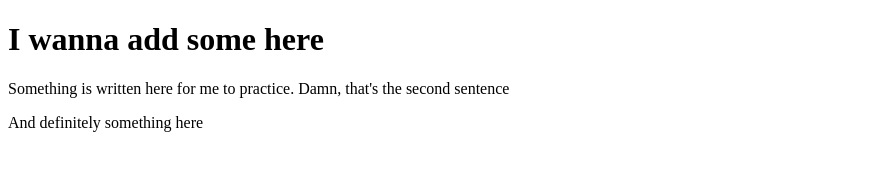
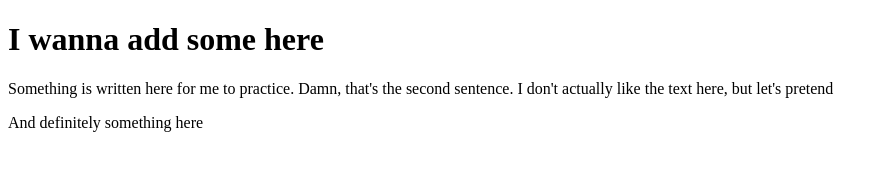
Before and after one commit to CyberSARex/testingGit, a plain HTML site: page index.html in a window 1280 px wide. Shown: the whole page, without its empty margins (0-887 px from the left). Drawn offline with Linux system fonts and the light colour scheme.

Commit message:
Updated text in index.html

```diff
--- a/index.html
+++ b/index.html
@@ -9,7 +9,7 @@
     <h1>I wanna add some here</h1>
     <p>
       Something is written here for me to practice. Damn, that's the second
-      sentence
+      sentence. I don't actually like the text here, but let's pretend
     </p>
     <p>And definitely something here</p>
   </body>
```
